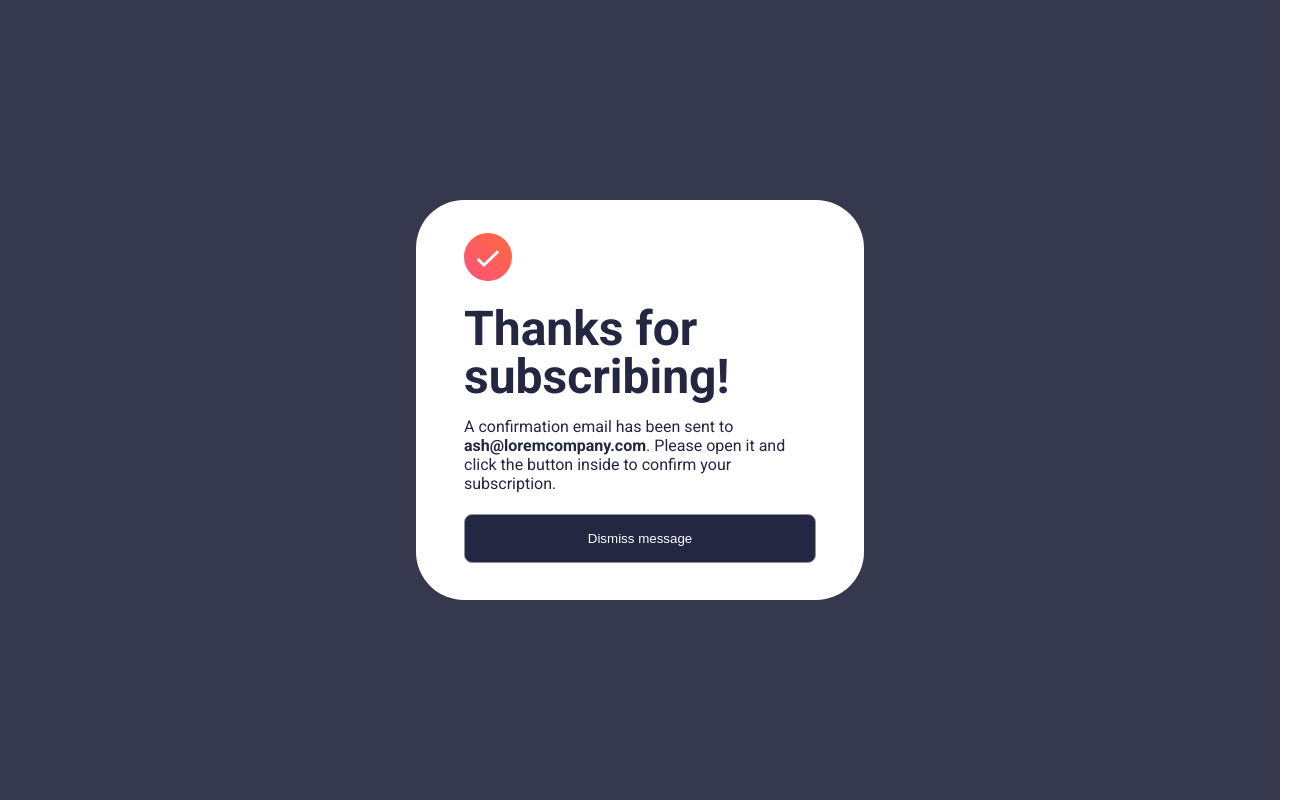
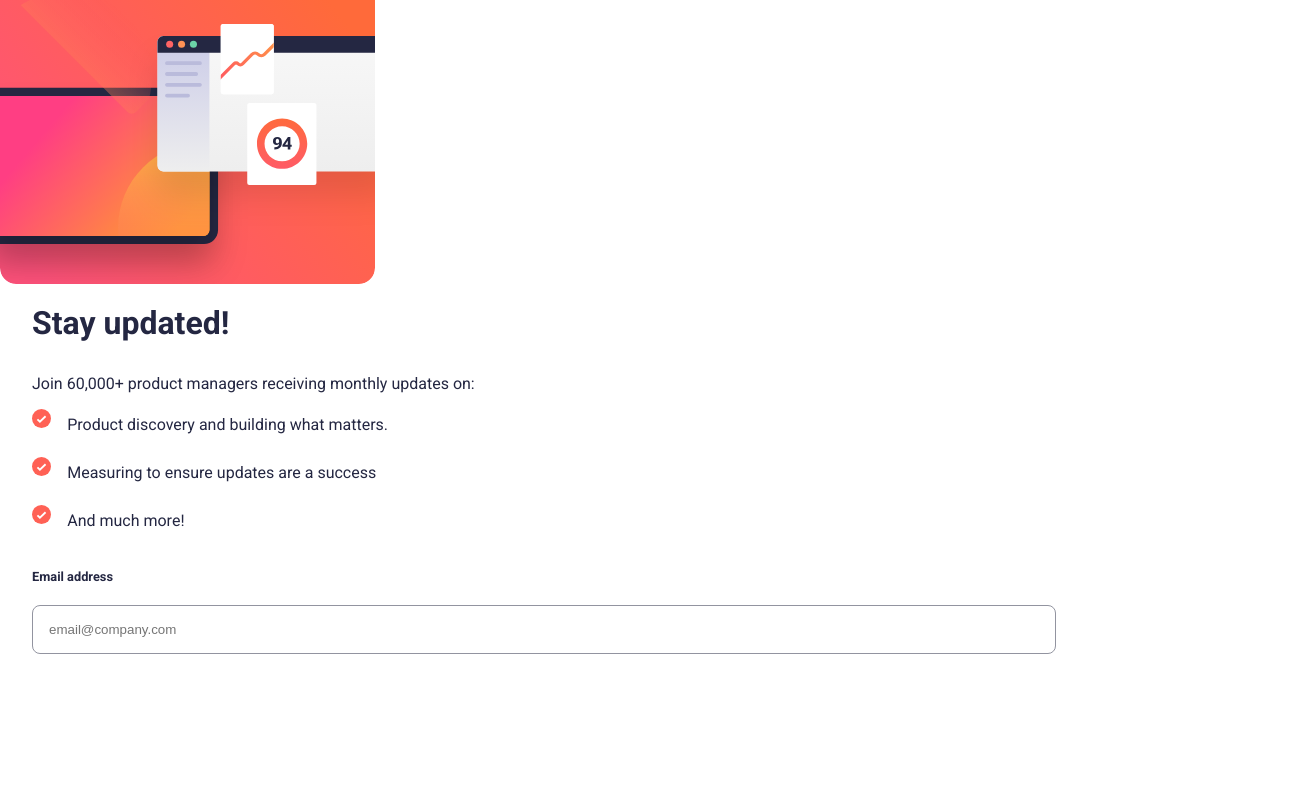
Before and after one commit to Nasirkhan294/newsletter-signup-form, a plain HTML site: page index.html in a window 1280 px wide. Shown: the whole page, 1312 px wide, since content can reach past the window. Drawn offline with Linux system fonts and the light colour scheme; a web font is replaced by a local one.

Commit message:
Update success-card and newsletter card styles

```diff
--- a/css/styles.css
+++ b/css/styles.css
@@ -23,11 +23,7 @@ body {
 }
 
 .card-wrapper {
-  display: flex;
-  justify-content: center;
-  align-items: center;
-  background-color: var(--charcoal-grey);
-  height: 100vh;
+  width: 100vw;
 }
 
 ul {
@@ -37,19 +33,16 @@ ul {
 }
 
 .success-card {
-  display: flex;
+  display: none;
   flex-direction: column;
   justify-content: center;
   align-items: flex-start;
-  background-color: var(--white);
-  height: 50%;
-  width: 35%;
-  padding: 3rem;
-  border-radius: 3rem;
+  padding: 1.5rem;
+  margin-top: 5rem;
 }
 
 .success-card h2 {
-  font-size: 3rem;
+  font-size: 2.5rem;
   line-height: 1;
 }
 
@@ -62,12 +55,13 @@ ul {
   margin-bottom: 1.5rem;
 }
 
-.success-card input[type="button"] {
+.success-card button {
   width: 100%;
+  margin-top: 20rem;
 }
 
 .newsletter-card {
-  display: none;
+  display: flex;
   flex-direction: column-reverse;
 }
 
@@ -104,7 +98,7 @@ form p {
 }
 
 input[type="text"],
-input[type="button"] {
+button {
   width: 80%;
   padding: 1rem;
   border-radius: 0.5rem;
@@ -112,7 +106,11 @@ input[type="button"] {
   margin: 0.3rem 0;
 }
 
-input[type="button"] {
+button {
   background-color: var(--dark-slate-grey);
   color: var(--white);
 }
+
+button:hover {
+  background-color: var(--primary);
+}
--- a/index.html
+++ b/index.html
@@ -30,8 +30,8 @@
           </ul>
           <form action="#">
             <p>Email address</p>
-            <input type="text" placeholder="email@company.com" />
-            <input type="button" value=" Subscribe to monthly newsletter" />
+            <input type="text" placeholder="email@company.com"  required/>
+            <!-- <button type="submit">Subscribe to monthly newsletter</button> -->
           </form>
         </div>
         <div class="card-thumbnail">
@@ -46,7 +46,7 @@
           A confirmation email has been sent to <b>ash@loremcompany.com</b>. Please
           open it and click the button inside to confirm your subscription.
         </p>
-        <input type="button" value="Dismiss message" />
+        <!-- <button type="button">Dismiss message</button> -->
       </div>
       <!-- Success message end -->
     </div>
```
